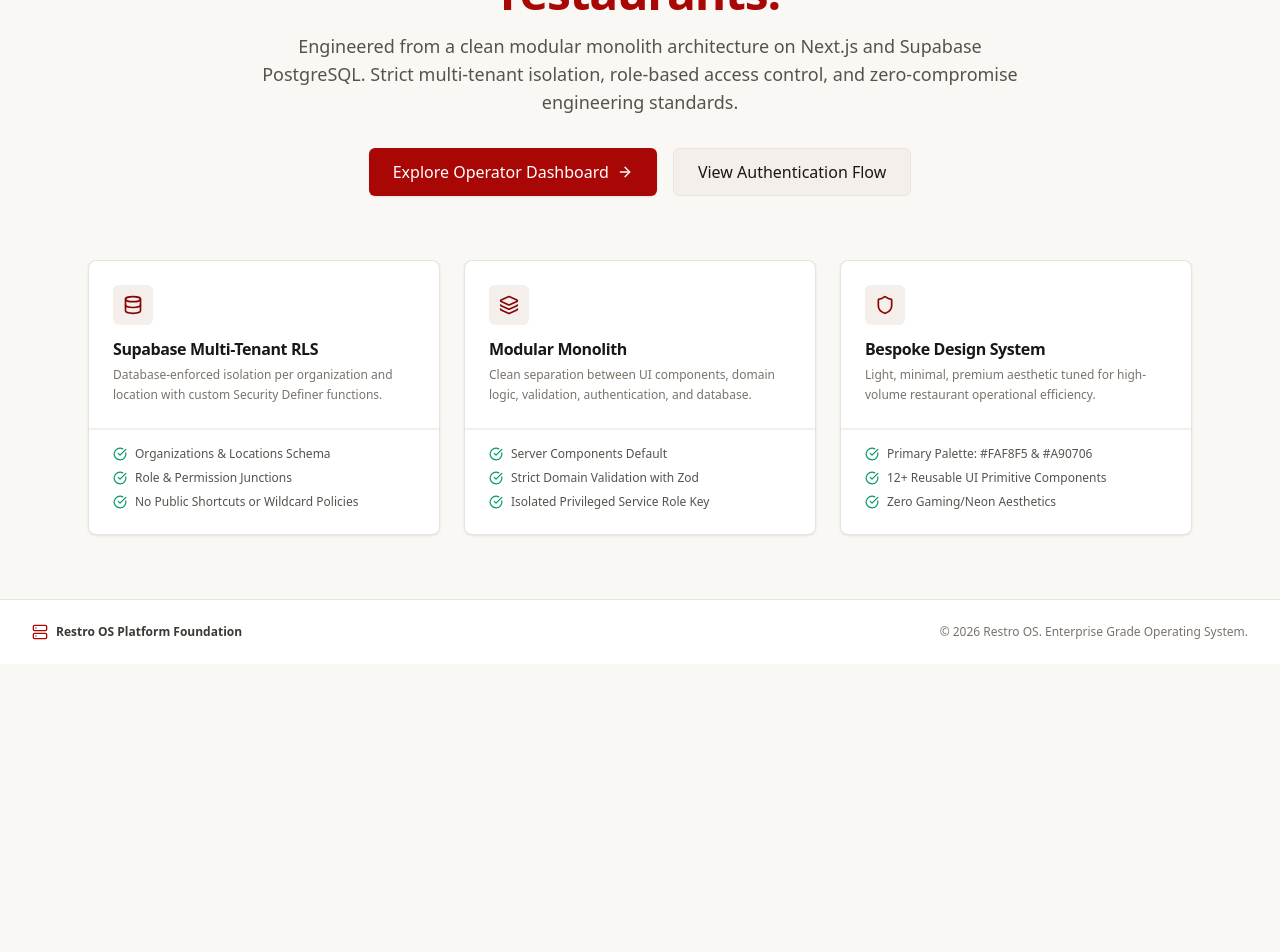
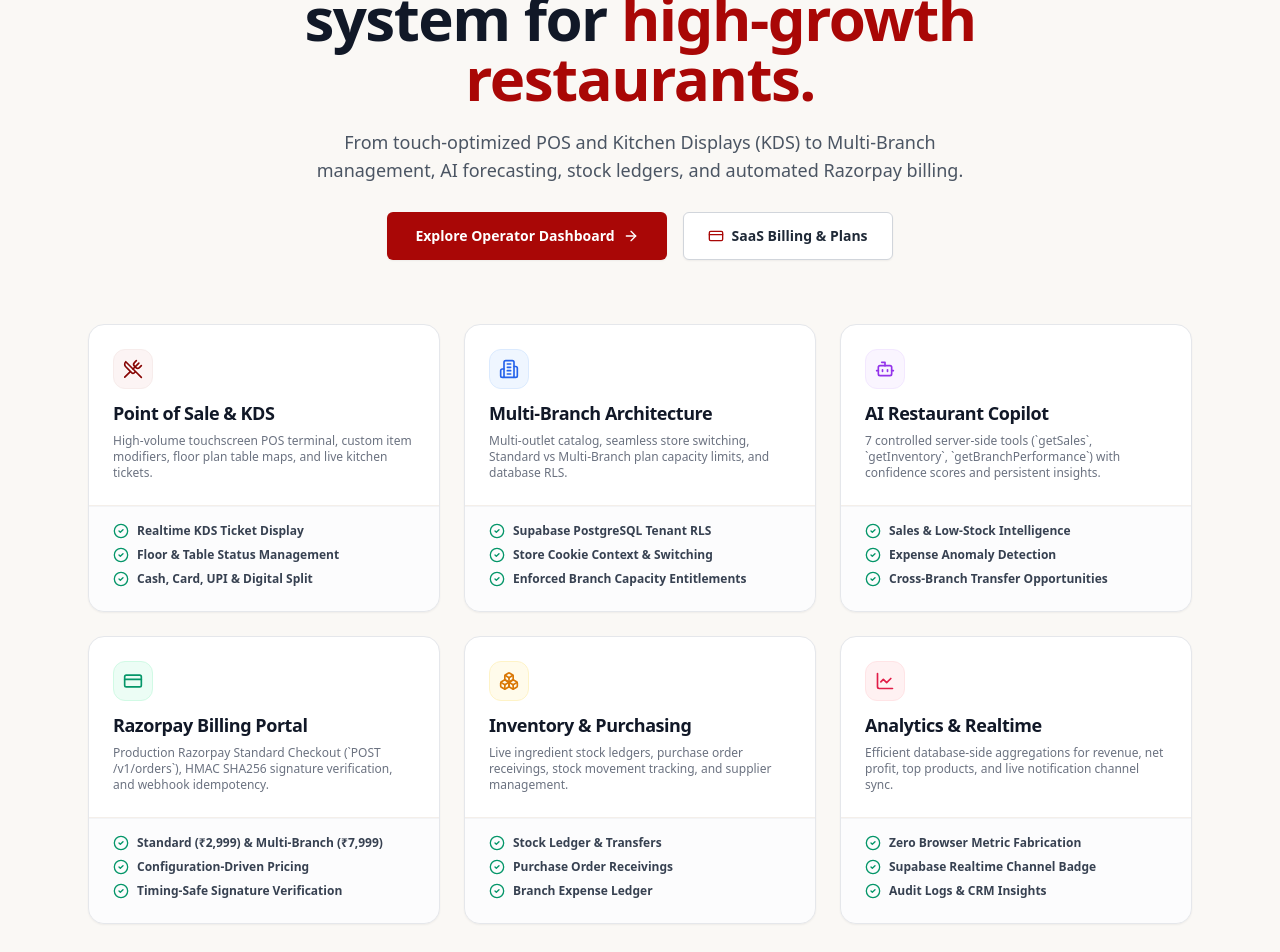
Before and after one commit to meetkhetani/restro-os, a Next.js app: page / in a window 1280 px wide. Shown: the part 260-1212 px from the top of the page. Before the commit the page ends 924 px from the top, so only its background shows below. Built offline with nearby package versions, Linux system fonts and the light colour scheme.

Commit message:
feat(landing): update root landing page (src/app/page.tsx) with v2.0 production-ready SaaS hero, feature cards, and billing overview

```diff
--- a/src/app/page.tsx
+++ b/src/app/page.tsx
@@ -1,38 +1,60 @@
 import Link from "next/link";
-import { UtensilsCrossed, Shield, Database, ArrowRight, CheckCircle, Server, Layers } from "lucide-react";
+import {
+  UtensilsCrossed,
+  Shield,
+  Database,
+  ArrowRight,
+  CheckCircle2,
+  Server,
+  Layers,
+  Zap,
+  Bot,
+  CreditCard,
+  Building2,
+  Receipt,
+  Boxes,
+  Bell,
+  LineChart,
+  Users,
+} from "lucide-react";
 import { Button } from "@/components/ui/button";
 import { Card, CardHeader, CardTitle, CardDescription, CardContent } from "@/components/ui/card";
 import { Badge } from "@/components/ui/badge";
 
 export default function Home() {
   return (
-    <div className="min-h-screen bg-background flex flex-col justify-between">
+    <div className="min-h-screen bg-[#FAF8F5] flex flex-col justify-between selection:bg-brand-500 selection:text-white">
       {/* Header Bar */}
-      <header className="border-b border-restro-200 bg-surface px-8 py-4">
+      <header className="border-b border-gray-200 bg-white/80 backdrop-blur-md sticky top-0 z-50 px-6 py-3.5">
         <div className="max-w-7xl mx-auto flex items-center justify-between">
           <div className="flex items-center space-x-3">
-            <div className="h-10 w-10 rounded-md bg-brand-500 flex items-center justify-center text-white shadow-subtle">
-              <UtensilsCrossed className="h-6 w-6" />
+            <div className="h-10 w-10 rounded-xl bg-brand-500 flex items-center justify-center text-white shadow-md">
+              <UtensilsCrossed className="h-5 w-5" />
             </div>
             <div>
-              <span className="font-extrabold text-xl tracking-tight text-restro-900">
-                RESTRO <span className="text-brand-500">OS</span>
-              </span>
-              <span className="ml-3 text-xs font-semibold text-restro-500">
-                v1.0 Phase 01 Foundation
-              </span>
+              <div className="flex items-center gap-2">
+                <span className="font-black text-xl tracking-tight text-gray-900">
+                  RESTRO <span className="text-brand-500">OS</span>
+                </span>
+                <span className="bg-emerald-100 text-emerald-800 text-[10px] font-black px-2 py-0.5 rounded-full uppercase tracking-wider">
+                  v2.0 Production Ready
+                </span>
+              </div>
+              <p className="text-[11px] font-medium text-gray-500">
+                Enterprise Restaurant SaaS Operating System
+              </p>
             </div>
           </div>
 
-          <div className="flex items-center space-x-4">
+          <div className="flex items-center space-x-3">
             <Link href="/login">
-              <Button variant="outline" size="sm">
+              <Button variant="outline" size="sm" className="font-bold text-xs">
                 Sign In
               </Button>
             </Link>
             <Link href="/dashboard">
-              <Button variant="default" size="sm">
-                Launch System
+              <Button size="sm" className="bg-brand-500 hover:bg-brand-600 text-white font-bold text-xs shadow-md">
+                Launch System <ArrowRight className="ml-1.5 h-3.5 w-3.5" />
               </Button>
             </Link>
           </div>
@@ -41,107 +63,196 @@
 
       {/* Main Hero Section */}
       <main className="max-w-6xl mx-auto px-6 py-16 flex-1 flex flex-col justify-center space-y-16">
-        <div className="text-center space-y-4 max-w-3xl mx-auto">
-          <Badge variant="brand" className="px-3 py-1 text-xs">
-            Phase 01 — Foundation & Architecture Complete
-          </Badge>
-          <h1 className="text-4xl sm:text-5xl font-extrabold text-restro-900 tracking-tight leading-tight">
-            The operating system for <span className="text-brand-500">modern restaurants.</span>
+        <div className="text-center space-y-5 max-w-3xl mx-auto">
+          <div className="inline-flex items-center gap-2 bg-brand-50 border border-brand-200 px-3.5 py-1.5 rounded-full">
+            <Zap className="h-3.5 w-3.5 text-brand-600 fill-brand-600 animate-pulse" />
+            <span className="text-xs font-black text-brand-800 uppercase tracking-wide">
+              Complete All-In-One Restaurant Platform — All 21 Phases Live
+            </span>
+          </div>
+
+          <h1 className="text-4xl sm:text-6xl font-black text-gray-900 tracking-tight leading-[1.1]">
+            The modern operating system for <span className="text-brand-500">high-growth restaurants.</span>
           </h1>
-          <p className="text-restro-600 text-base sm:text-lg leading-relaxed">
-            Engineered from a clean modular monolith architecture on Next.js and Supabase PostgreSQL.
-            Strict multi-tenant isolation, role-based access control, and zero-compromise engineering standards.
+
+          <p className="text-gray-600 text-base sm:text-lg font-medium leading-relaxed max-w-2xl mx-auto">
+            From touch-optimized POS and Kitchen Displays (KDS) to Multi-Branch management, AI forecasting, stock ledgers, and automated Razorpay billing.
           </p>
-          <div className="pt-4 flex items-center justify-center space-x-4">
+
+          <div className="pt-2 flex flex-wrap items-center justify-center gap-4">
             <Link href="/dashboard">
-              <Button size="lg" className="shadow-card">
+              <Button size="lg" className="bg-brand-500 hover:bg-brand-600 text-white font-black text-sm px-7 shadow-lg">
                 Explore Operator Dashboard <ArrowRight className="ml-2 h-4 w-4" />
               </Button>
             </Link>
-            <Link href="/login">
-              <Button variant="secondary" size="lg">
-                View Authentication Flow
+            <Link href="/dashboard/billing">
+              <Button variant="outline" size="lg" className="font-bold text-sm bg-white text-gray-800 border-gray-300">
+                <CreditCard className="mr-2 h-4 w-4 text-brand-500" /> SaaS Billing & Plans
               </Button>
             </Link>
           </div>
         </div>
 
-        {/* Architecture Grid */}
+        {/* Feature Grid */}
         <div className="grid grid-cols-1 md:grid-cols-3 gap-6">
-          <Card className="bg-surface border-restro-200 shadow-card">
-            <CardHeader className="space-y-1">
-              <div className="h-10 w-10 rounded-md bg-restro-100 flex items-center justify-center text-brand-600 mb-2">
-                <Database className="h-5 w-5" />
+          {/* POS & KDS */}
+          <Card className="bg-white border-gray-200 shadow-sm rounded-2xl overflow-hidden hover:shadow-md transition-all">
+            <CardHeader className="space-y-1.5 p-6">
+              <div className="h-10 w-10 rounded-xl bg-brand-50 flex items-center justify-center text-brand-600 mb-1 border border-brand-100">
+                <UtensilsCrossed className="h-5 w-5" />
               </div>
-              <CardTitle className="text-base font-bold">Supabase Multi-Tenant RLS</CardTitle>
-              <CardDescription>
-                Database-enforced isolation per organization and location with custom Security Definer functions.
+              <CardTitle className="text-lg font-black text-gray-900">Point of Sale & KDS</CardTitle>
+              <CardDescription className="text-xs text-gray-500 font-medium">
+                High-volume touchscreen POS terminal, custom item modifiers, floor plan table maps, and live kitchen tickets.
               </CardDescription>
             </CardHeader>
-            <CardContent className="text-xs space-y-2 text-restro-600 border-t border-restro-100 pt-4">
-              <div className="flex items-center space-x-2">
-                <CheckCircle className="h-3.5 w-3.5 text-emerald-600" />
-                <span>Organizations & Locations Schema</span>
+            <CardContent className="text-xs space-y-2 text-gray-700 border-t border-gray-100 p-6 pt-4 bg-gray-50/50">
+              <div className="flex items-center space-x-2 font-semibold">
+                <CheckCircle2 className="h-4 w-4 text-emerald-600 shrink-0" />
+                <span>Realtime KDS Ticket Display</span>
               </div>
-              <div className="flex items-center space-x-2">
-                <CheckCircle className="h-3.5 w-3.5 text-emerald-600" />
-                <span>Role & Permission Junctions</span>
+              <div className="flex items-center space-x-2 font-semibold">
+                <CheckCircle2 className="h-4 w-4 text-emerald-600 shrink-0" />
+                <span>Floor & Table Status Management</span>
               </div>
-              <div className="flex items-center space-x-2">
-                <CheckCircle className="h-3.5 w-3.5 text-emerald-600" />
-                <span>No Public Shortcuts or Wildcard Policies</span>
+              <div className="flex items-center space-x-2 font-semibold">
+                <CheckCircle2 className="h-4 w-4 text-emerald-600 shrink-0" />
+                <span>Cash, Card, UPI & Digital Split</span>
               </div>
             </CardContent>
           </Card>
 
-          <Card className="bg-surface border-restro-200 shadow-card">
-            <CardHeader className="space-y-1">
-              <div className="h-10 w-10 rounded-md bg-restro-100 flex items-center justify-center text-brand-600 mb-2">
-                <Layers className="h-5 w-5" />
+          {/* Multi-Branch & RLS Security */}
+          <Card className="bg-white border-gray-200 shadow-sm rounded-2xl overflow-hidden hover:shadow-md transition-all">
+            <CardHeader className="space-y-1.5 p-6">
+              <div className="h-10 w-10 rounded-xl bg-blue-50 flex items-center justify-center text-blue-600 mb-1 border border-blue-100">
+                <Building2 className="h-5 w-5" />
               </div>
-              <CardTitle className="text-base font-bold">Modular Monolith</CardTitle>
-              <CardDescription>
-                Clean separation between UI components, domain logic, validation, authentication, and database.
+              <CardTitle className="text-lg font-black text-gray-900">Multi-Branch Architecture</CardTitle>
+              <CardDescription className="text-xs text-gray-500 font-medium">
+                Multi-outlet catalog, seamless store switching, Standard vs Multi-Branch plan capacity limits, and database RLS.
               </CardDescription>
             </CardHeader>
-            <CardContent className="text-xs space-y-2 text-restro-600 border-t border-restro-100 pt-4">
-              <div className="flex items-center space-x-2">
-                <CheckCircle className="h-3.5 w-3.5 text-emerald-600" />
-                <span>Server Components Default</span>
+            <CardContent className="text-xs space-y-2 text-gray-700 border-t border-gray-100 p-6 pt-4 bg-gray-50/50">
+              <div className="flex items-center space-x-2 font-semibold">
+                <CheckCircle2 className="h-4 w-4 text-emerald-600 shrink-0" />
+                <span>Supabase PostgreSQL Tenant RLS</span>
               </div>
-              <div className="flex items-center space-x-2">
-                <CheckCircle className="h-3.5 w-3.5 text-emerald-600" />
-                <span>Strict Domain Validation with Zod</span>
+              <div className="flex items-center space-x-2 font-semibold">
+                <CheckCircle2 className="h-4 w-4 text-emerald-600 shrink-0" />
+                <span>Store Cookie Context & Switching</span>
               </div>
-              <div className="flex items-center space-x-2">
-                <CheckCircle className="h-3.5 w-3.5 text-emerald-600" />
-                <span>Isolated Privileged Service Role Key</span>
+              <div className="flex items-center space-x-2 font-semibold">
+                <CheckCircle2 className="h-4 w-4 text-emerald-600 shrink-0" />
+                <span>Enforced Branch Capacity Entitlements</span>
               </div>
             </CardContent>
           </Card>
 
-          <Card className="bg-surface border-restro-200 shadow-card">
-            <CardHeader className="space-y-1">
-              <div className="h-10 w-10 rounded-md bg-restro-100 flex items-center justify-center text-brand-600 mb-2">
-                <Shield className="h-5 w-5" />
+          {/* AI Assistant Copilot */}
+          <Card className="bg-white border-gray-200 shadow-sm rounded-2xl overflow-hidden hover:shadow-md transition-all">
+            <CardHeader className="space-y-1.5 p-6">
+              <div className="h-10 w-10 rounded-xl bg-purple-50 flex items-center justify-center text-purple-600 mb-1 border border-purple-100">
+                <Bot className="h-5 w-5" />
               </div>
-              <CardTitle className="text-base font-bold">Bespoke Design System</CardTitle>
-              <CardDescription>
-                Light, minimal, premium aesthetic tuned for high-volume restaurant operational efficiency.
+              <CardTitle className="text-lg font-black text-gray-900">AI Restaurant Copilot</CardTitle>
+              <CardDescription className="text-xs text-gray-500 font-medium">
+                7 controlled server-side tools (`getSales`, `getInventory`, `getBranchPerformance`) with confidence scores and persistent insights.
               </CardDescription>
             </CardHeader>
-            <CardContent className="text-xs space-y-2 text-restro-600 border-t border-restro-100 pt-4">
-              <div className="flex items-center space-x-2">
-                <CheckCircle className="h-3.5 w-3.5 text-emerald-600" />
-                <span>Primary Palette: #FAF8F5 & #A90706</span>
+            <CardContent className="text-xs space-y-2 text-gray-700 border-t border-gray-100 p-6 pt-4 bg-gray-50/50">
+              <div className="flex items-center space-x-2 font-semibold">
+                <CheckCircle2 className="h-4 w-4 text-emerald-600 shrink-0" />
+                <span>Sales & Low-Stock Intelligence</span>
               </div>
-              <div className="flex items-center space-x-2">
-                <CheckCircle className="h-3.5 w-3.5 text-emerald-600" />
-                <span>12+ Reusable UI Primitive Components</span>
+              <div className="flex items-center space-x-2 font-semibold">
+                <CheckCircle2 className="h-4 w-4 text-emerald-600 shrink-0" />
+                <span>Expense Anomaly Detection</span>
               </div>
-              <div className="flex items-center space-x-2">
-                <CheckCircle className="h-3.5 w-3.5 text-emerald-600" />
-                <span>Zero Gaming/Neon Aesthetics</span>
+              <div className="flex items-center space-x-2 font-semibold">
+                <CheckCircle2 className="h-4 w-4 text-emerald-600 shrink-0" />
+                <span>Cross-Branch Transfer Opportunities</span>
+              </div>
+            </CardContent>
+          </Card>
+
+          {/* Razorpay Billing Portal */}
+          <Card className="bg-white border-gray-200 shadow-sm rounded-2xl overflow-hidden hover:shadow-md transition-all">
+            <CardHeader className="space-y-1.5 p-6">
+              <div className="h-10 w-10 rounded-xl bg-emerald-50 flex items-center justify-center text-emerald-600 mb-1 border border-emerald-100">
+                <CreditCard className="h-5 w-5" />
+              </div>
+              <CardTitle className="text-lg font-black text-gray-900">Razorpay Billing Portal</CardTitle>
+              <CardDescription className="text-xs text-gray-500 font-medium">
+                Production Razorpay Standard Checkout (`POST /v1/orders`), HMAC SHA256 signature verification, and webhook idempotency.
+              </CardDescription>
+            </CardHeader>
+            <CardContent className="text-xs space-y-2 text-gray-700 border-t border-gray-100 p-6 pt-4 bg-gray-50/50">
+              <div className="flex items-center space-x-2 font-semibold">
+                <CheckCircle2 className="h-4 w-4 text-emerald-600 shrink-0" />
+                <span>Standard (₹2,999) & Multi-Branch (₹7,999)</span>
+              </div>
+              <div className="flex items-center space-x-2 font-semibold">
+                <CheckCircle2 className="h-4 w-4 text-emerald-600 shrink-0" />
+                <span>Configuration-Driven Pricing</span>
+              </div>
+              <div className="flex items-center space-x-2 font-semibold">
+                <CheckCircle2 className="h-4 w-4 text-emerald-600 shrink-0" />
+                <span>Timing-Safe Signature Verification</span>
+              </div>
+            </CardContent>
+          </Card>
+
+          {/* Inventory & Purchasing */}
+          <Card className="bg-white border-gray-200 shadow-sm rounded-2xl overflow-hidden hover:shadow-md transition-all">
+            <CardHeader className="space-y-1.5 p-6">
+              <div className="h-10 w-10 rounded-xl bg-amber-50 flex items-center justify-center text-amber-600 mb-1 border border-amber-100">
+                <Boxes className="h-5 w-5" />
+              </div>
+              <CardTitle className="text-lg font-black text-gray-900">Inventory & Purchasing</CardTitle>
+              <CardDescription className="text-xs text-gray-500 font-medium">
+                Live ingredient stock ledgers, purchase order receivings, stock movement tracking, and supplier management.
+              </CardDescription>
+            </CardHeader>
+            <CardContent className="text-xs space-y-2 text-gray-700 border-t border-gray-100 p-6 pt-4 bg-gray-50/50">
+              <div className="flex items-center space-x-2 font-semibold">
+                <CheckCircle2 className="h-4 w-4 text-emerald-600 shrink-0" />
+                <span>Stock Ledger & Transfers</span>
+              </div>
+              <div className="flex items-center space-x-2 font-semibold">
+                <CheckCircle2 className="h-4 w-4 text-emerald-600 shrink-0" />
+                <span>Purchase Order Receivings</span>
+              </div>
+              <div className="flex items-center space-x-2 font-semibold">
+                <CheckCircle2 className="h-4 w-4 text-emerald-600 shrink-0" />
+                <span>Branch Expense Ledger</span>
+              </div>
+            </CardContent>
+          </Card>
+
+          {/* Analytics & Realtime */}
+          <Card className="bg-white border-gray-200 shadow-sm rounded-2xl overflow-hidden hover:shadow-md transition-all">
+            <CardHeader className="space-y-1.5 p-6">
+              <div className="h-10 w-10 rounded-xl bg-rose-50 flex items-center justify-center text-rose-600 mb-1 border border-rose-100">
+                <LineChart className="h-5 w-5" />
+              </div>
+              <CardTitle className="text-lg font-black text-gray-900">Analytics & Realtime</CardTitle>
+              <CardDescription className="text-xs text-gray-500 font-medium">
+                Efficient database-side aggregations for revenue, net profit, top products, and live notification channel sync.
+              </CardDescription>
+            </CardHeader>
+            <CardContent className="text-xs space-y-2 text-gray-700 border-t border-gray-100 p-6 pt-4 bg-gray-50/50">
+              <div className="flex items-center space-x-2 font-semibold">
+                <CheckCircle2 className="h-4 w-4 text-emerald-600 shrink-0" />
+                <span>Zero Browser Metric Fabrication</span>
+              </div>
+              <div className="flex items-center space-x-2 font-semibold">
+                <CheckCircle2 className="h-4 w-4 text-emerald-600 shrink-0" />
+                <span>Supabase Realtime Channel Badge</span>
+              </div>
+              <div className="flex items-center space-x-2 font-semibold">
+                <CheckCircle2 className="h-4 w-4 text-emerald-600 shrink-0" />
+                <span>Audit Logs & CRM Insights</span>
               </div>
             </CardContent>
           </Card>
@@ -149,13 +260,13 @@
       </main>
 
       {/* Footer */}
-      <footer className="border-t border-restro-200 bg-surface px-8 py-6 text-center text-xs text-restro-500">
+      <footer className="border-t border-gray-200 bg-white px-8 py-6 text-center text-xs text-gray-500">
         <div className="max-w-7xl mx-auto flex flex-col sm:flex-row items-center justify-between gap-4">
           <div className="flex items-center space-x-2">
             <Server className="h-4 w-4 text-brand-500" />
-            <span className="font-semibold text-restro-700">Restro OS Platform Foundation</span>
+            <span className="font-bold text-gray-800">Restro OS Enterprise SaaS Platform v2.0</span>
           </div>
-          <p>© 2026 Restro OS. Enterprise Grade Operating System.</p>
+          <p>© 2026 Restro OS. Engineered with Next.js 15, TypeScript & Supabase PostgreSQL.</p>
         </div>
       </footer>
     </div>
```
